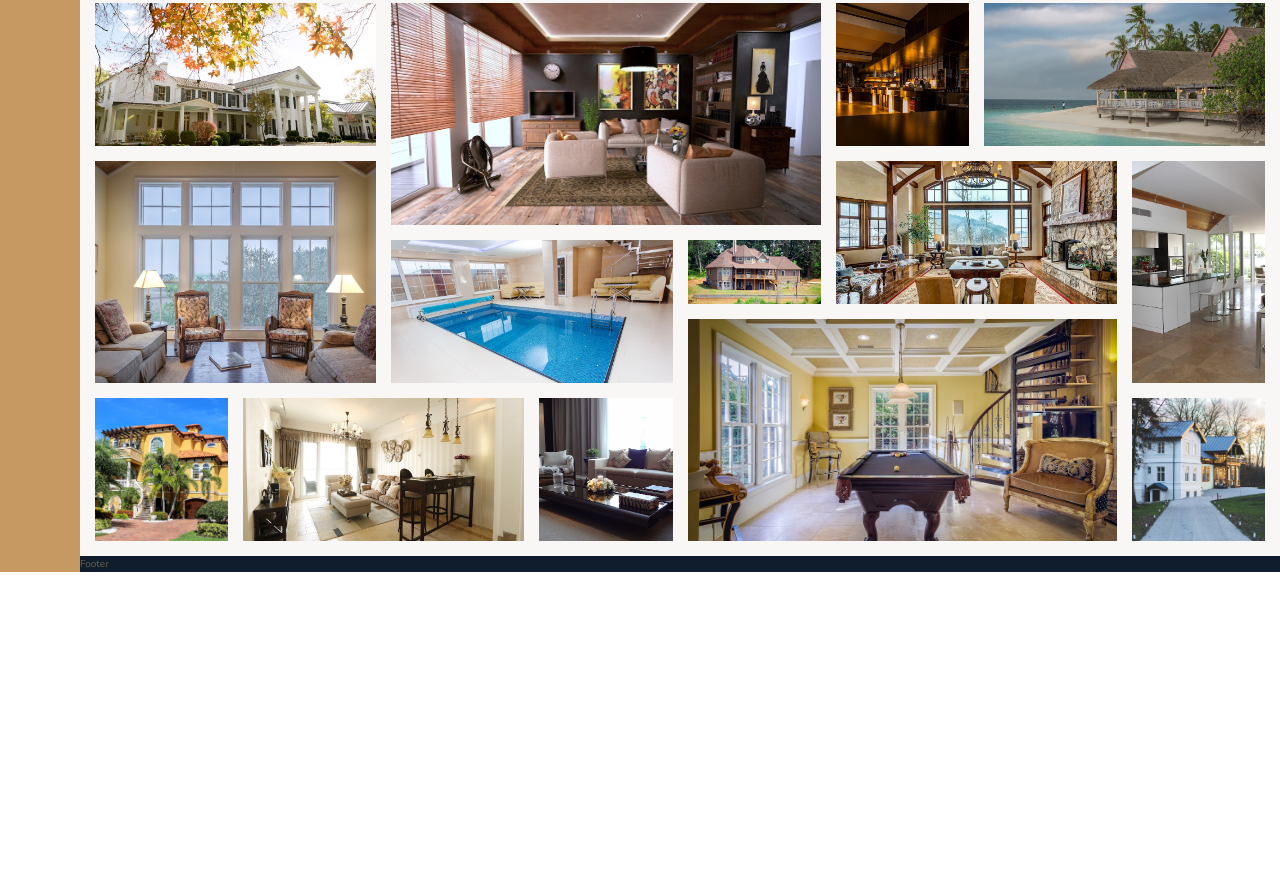
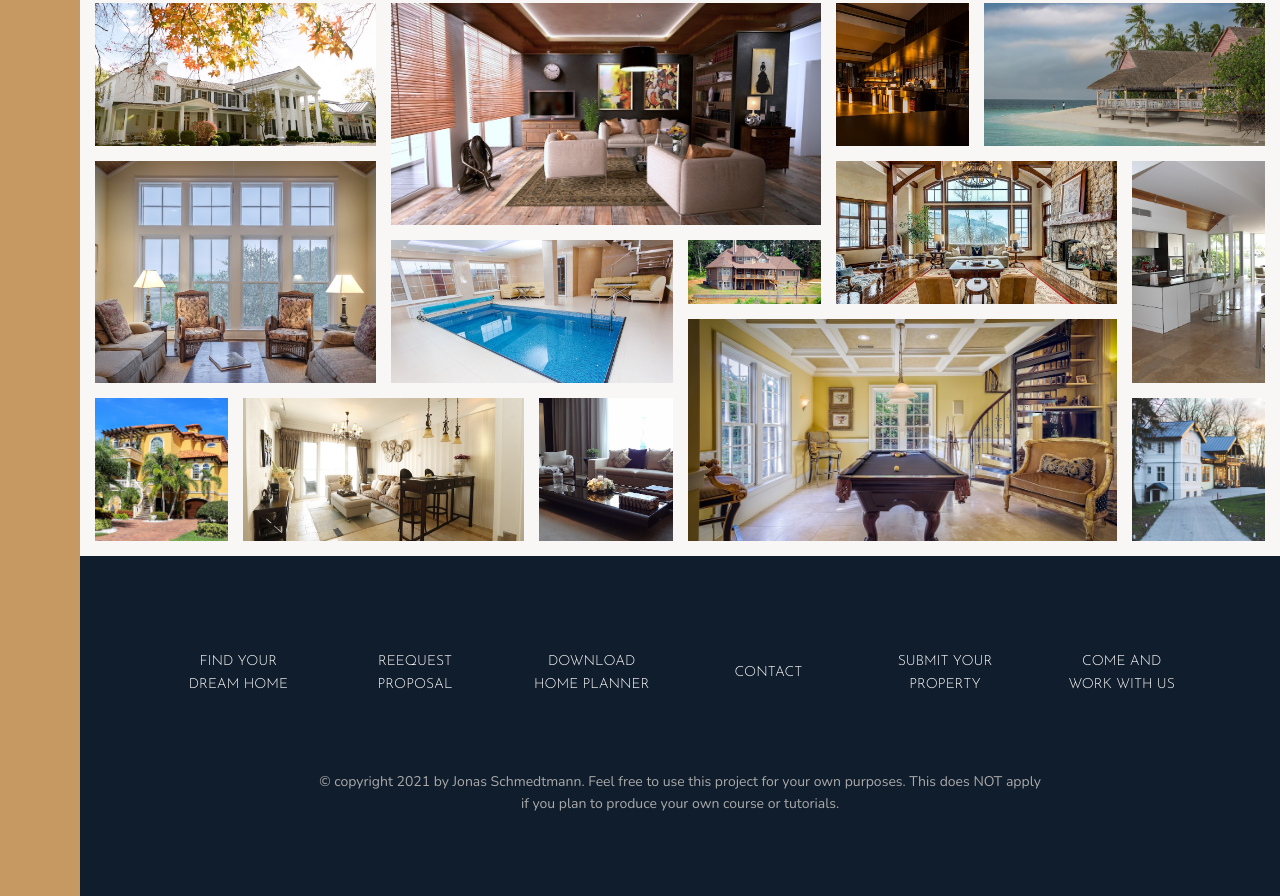
Before and after one commit to mattyImry/UdemyCssSass_Project3, a website: page index.html in a window 1280 px wide. Shown: the part 3142-4038 px from the top of the page. Before the commit the page ends 3714 px from the top, so only its background shows below. Drawn offline with nearby package versions, Linux system fonts and the light colour scheme.

Commit message:
Add footer

```diff
--- a/index.html
+++ b/index.html
@@ -303,7 +303,17 @@
         </section>
 
         <footer class="footer">
-            Footer
+            <ul class="nav">
+                <li class="nav__item"><a href="#" class="nav__link">Find your dream home</a></li>
+                <li class="nav__item"><a href="#" class="nav__link">Reequest Proposal</a></li>
+                <li class="nav__item"><a href="#" class="nav__link">Download home planner</a></li>
+                <li class="nav__item"><a href="#" class="nav__link">Contact</a></li>
+                <li class="nav__item"><a href="#" class="nav__link">Submit your property</a></li>
+                <li class="nav__item"><a href="#" class="nav__link">Come and work with us</a></li>
+            </ul>
+            <p class="copyright">
+                &copy; copyright 2021 by Jonas Schmedtmann. Feel free to use this project for your own purposes. This does NOT apply if you plan to produce your own course or tutorials.
+            </p>
         </footer>
     </body>
 </html>
--- a/sass/_footer.scss
+++ b/sass/_footer.scss
@@ -1,4 +1,47 @@
 .footer {
     background-color: $color-secondary;
     grid-column: full-start / full-end;
+    padding: 8rem;
+
 }
+
+.nav {
+    display: grid;
+    list-style: none;
+    grid-gap: 2rem;
+    align-items: center;
+
+    grid-template-columns: repeat(auto-fit, minmax(15rem, 1fr));
+
+    &__link:link,
+    &__link:visited {
+        font-size: 1.4rem;
+        color: white;
+        text-decoration: none;
+        font-family: $font-display;
+        text-transform: uppercase;
+        text-align: center;
+        padding: 1.5rem;
+        display: block;
+        transition: all .2s;
+
+
+    }
+
+    &__link:hover,
+    &__link:active {
+        background-color: rgba(#fff, .05);
+        transform: translateY(-3px);
+    }
+}
+
+.copyright {
+    font-size: 1.4rem;
+    color: $color-grey-light-2;
+    margin-top: 6rem;
+    margin-right: auto;
+    margin-left: auto;
+    text-align: center;
+
+    width: 70%;
+}
```
Also changed, not shown: css/style.css.
